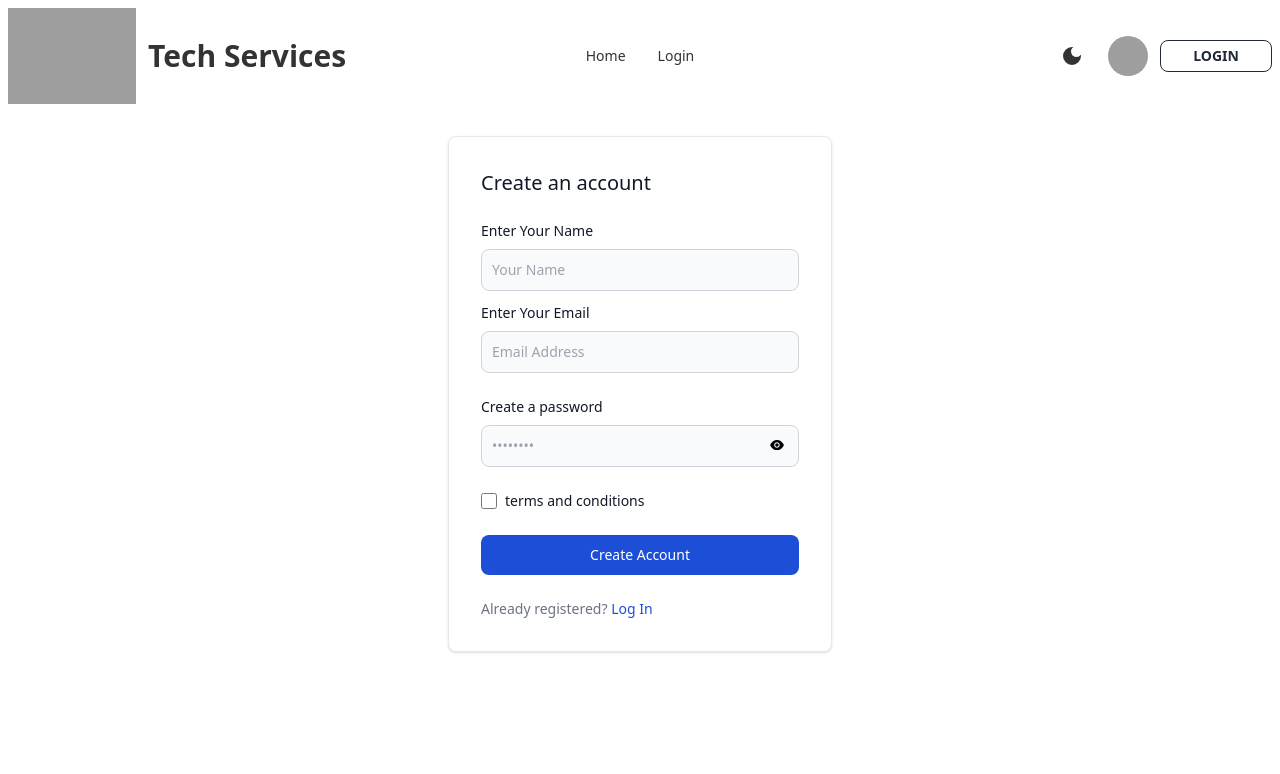
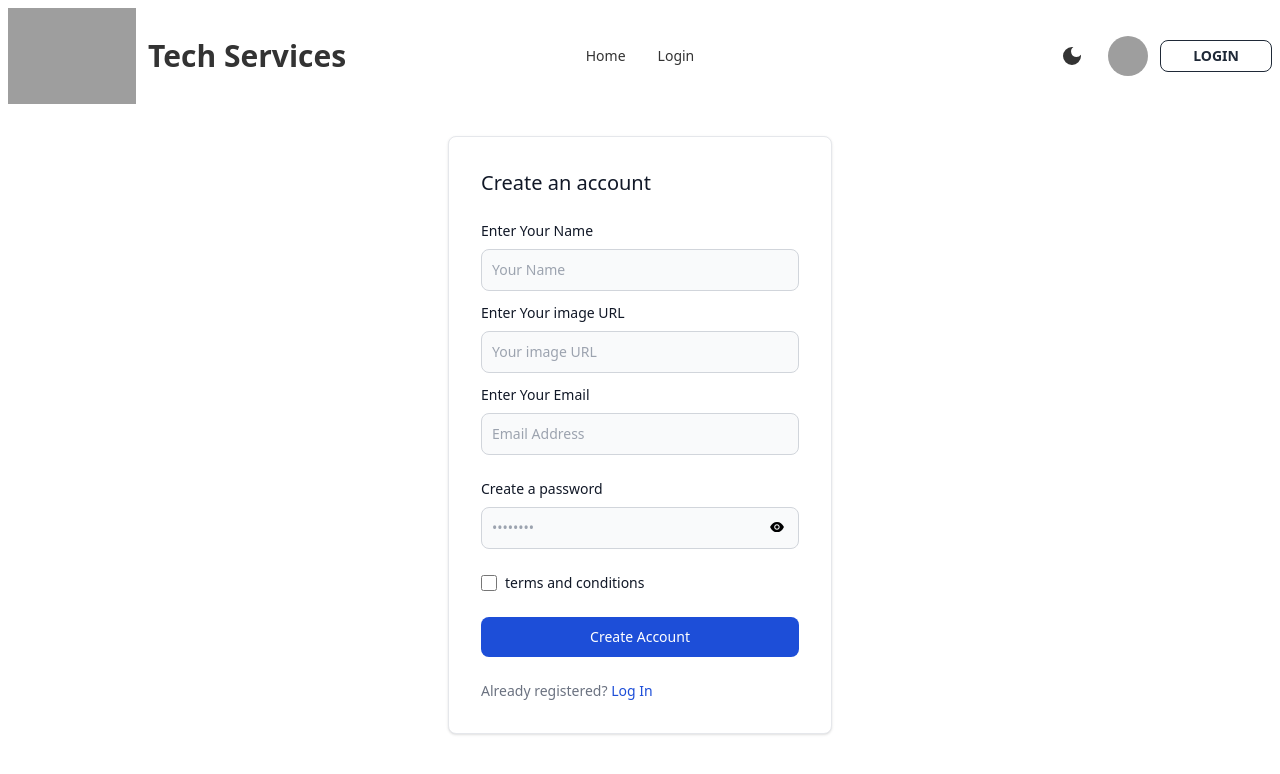
Before and after one commit to rayhanalmim/Brand-Shop-Client, a React (Vite) app: page /registration in a window 1280 px wide. Shown: the top 774 px of the page. Built offline with nearby package versions, Linux system fonts and the light colour scheme; no server answers; grey boxes are pictures that could not be loaded.

Commit message:
Modify some feature for user authentication

```diff
--- a/src/Component/Authentication/SingUp.jsx
+++ b/src/Component/Authentication/SingUp.jsx
@@ -15,6 +15,8 @@ const SingUp = () => {
         e.preventDefault();
         const email = e.target.email.value;
         const password = e.target.password.value;
+        const name = e.target.name.value;
+        const img = e.target.image.value;
 
         console.log(email, password)
 
@@ -44,7 +46,10 @@ const SingUp = () => {
             return;
         }
         createUser(email, password)
-            .then(() => {
+            .then((result) => {
+                result.user.displayName = name;
+                result.user.photoURL = img;
+                console.log(result.user.displayName);
                 e.target.reset();
                 toast.success('Congratulations! Account created successfully', {
                     position: "top-left",
@@ -72,6 +77,11 @@ const SingUp = () => {
                         <div>
                             <label className="block mb-2 text-sm font-medium text-gray-900 ">Enter Your Name</label>
                             <input type="text" name="name" id="name" className="bg-gray-50 border border-gray-300 text-gray-900 text-sm rounded-lg focus:ring-blue-500 focus:border-blue-500 block w-full p-2.5 dark:bg-gray-600 dark:border-gray-500 dark:placeholder-gray-400 " placeholder="Your Name" required />
+                        </div>
+
+                        <div>
+                            <label className="block mb-2 text-sm font-medium text-gray-900 ">Enter Your image URL</label>
+                            <input type="text" name="img" id="image" className="bg-gray-50 border border-gray-300 text-gray-900 text-sm rounded-lg focus:ring-blue-500 focus:border-blue-500 block w-full p-2.5 dark:bg-gray-600 dark:border-gray-500 dark:placeholder-gray-400 " placeholder="Your image URL" required />
                         </div>
 
                         <div>
```
